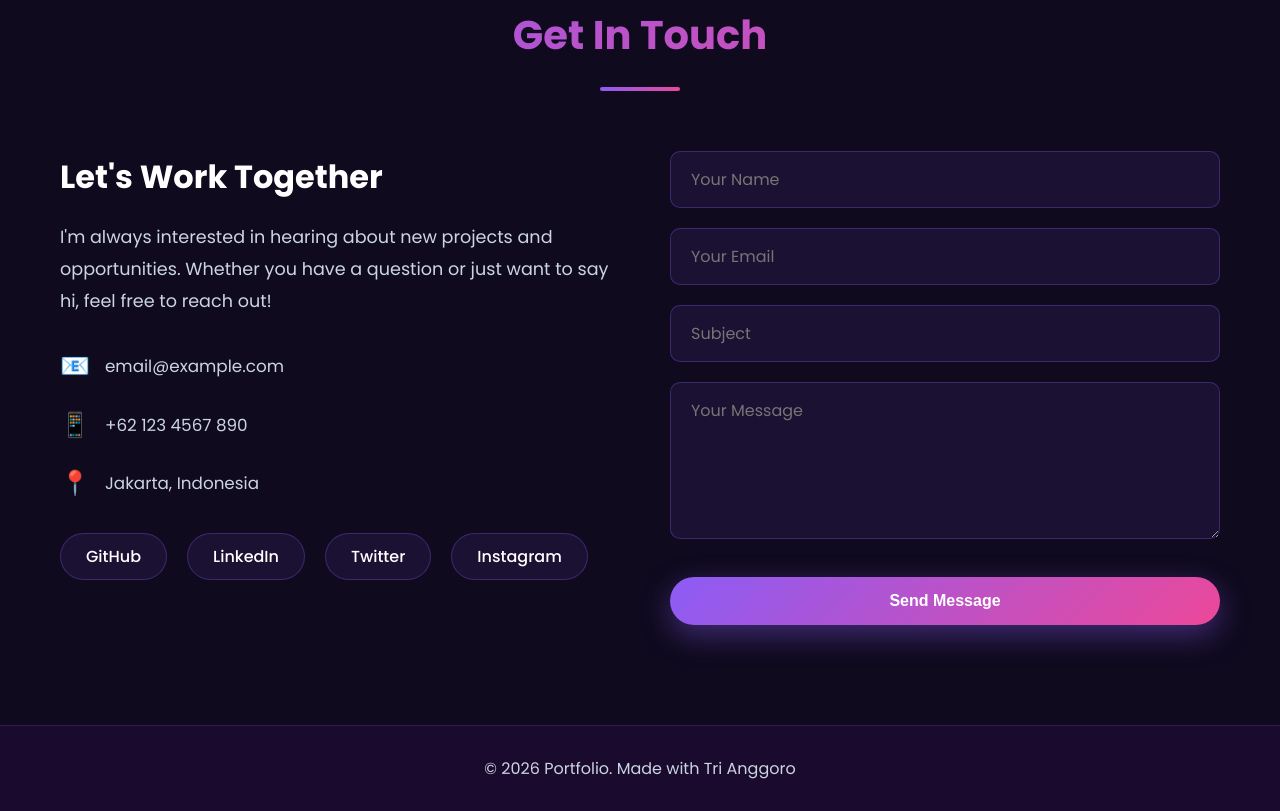
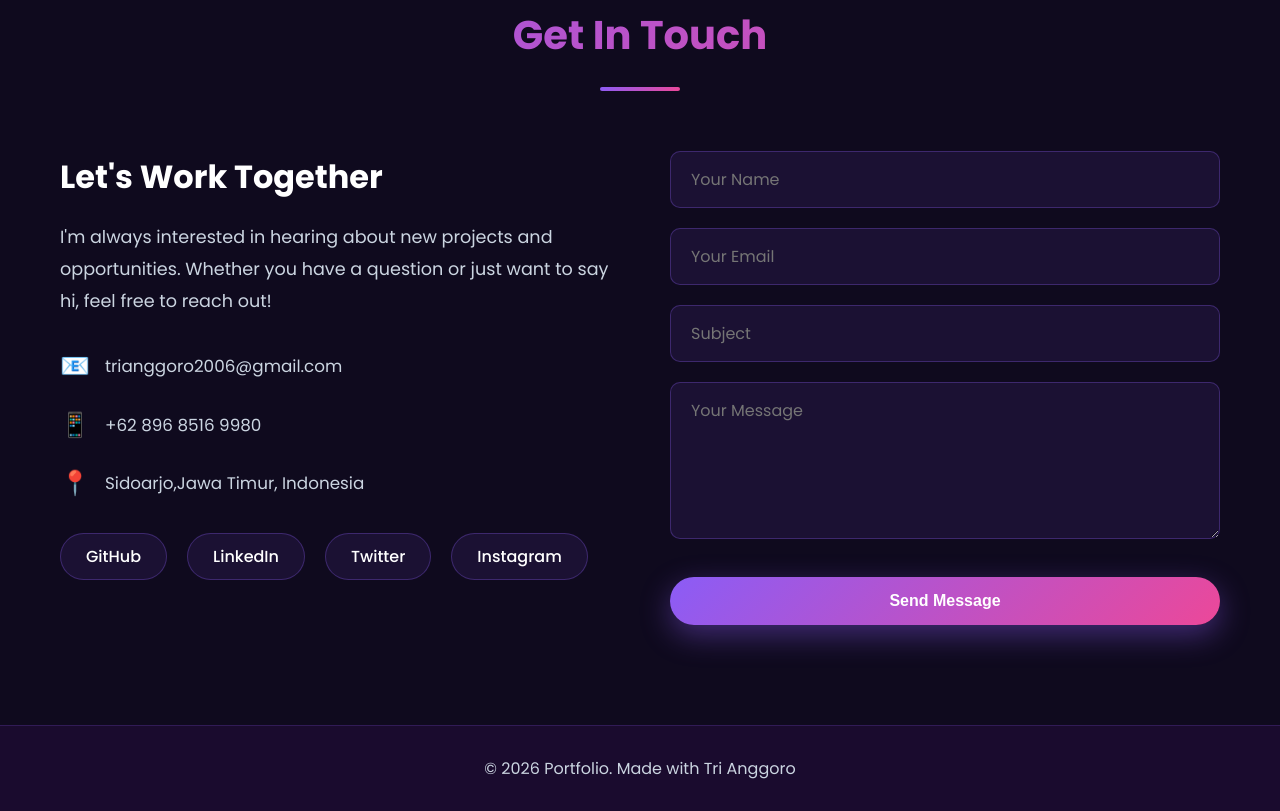
Before and after one commit to TriAnggoroYunianto/PORTOFOLIO-RN, a plain HTML site: page index.html in a window 1280 px wide. Shown: the part 3359-4170 px from the top of the page. Drawn offline with Linux system fonts and the light colour scheme.

Commit message:
V1.1 Beta

```diff
--- a/index.html
+++ b/index.html
@@ -244,15 +244,15 @@
                     <div class="contact-details">
                         <div class="contact-item">
                             <span class="contact-icon">📧</span>
-                            <span>email@example.com</span>
+                            <span>trianggoro2006@gmail.com</span>
                         </div>
                         <div class="contact-item">
                             <span class="contact-icon">📱</span>
-                            <span>+62 123 4567 890</span>
+                            <span>+62 896 8516 9980</span>
                         </div>
                         <div class="contact-item">
                             <span class="contact-icon">📍</span>
-                            <span>Jakarta, Indonesia</span>
+                            <span>Sidoarjo,Jawa Timur, Indonesia</span>
                         </div>
                     </div>
                     <div class="social-links">
```
